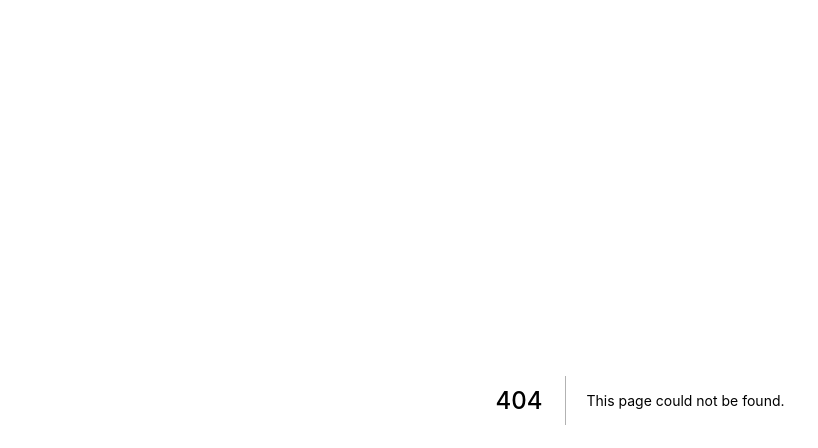
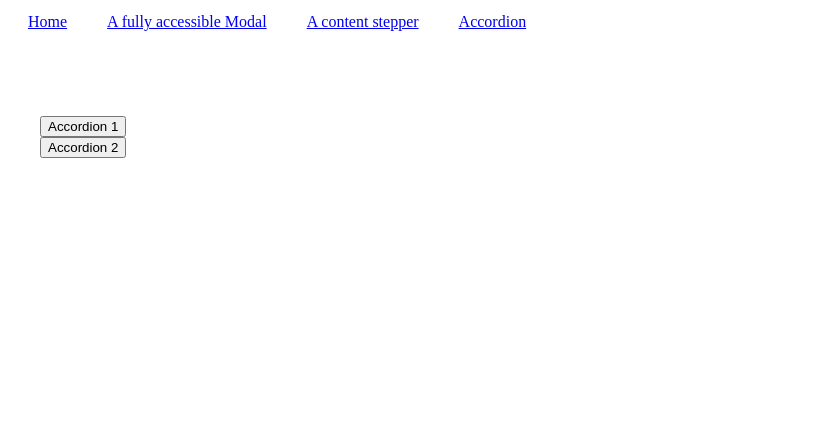
Before and after one commit to alexbuiltit/react-hooks, a Next.js app: page /accordion in a window 1280 px wide. Before the commit this address had no page. Shown: the top 448 px of the page, without its empty margins (0-818 px from the left). Built offline with nearby package versions, Linux system fonts and the light colour scheme.

Commit message:
added accordion component

```diff
--- /dev/null
+++ b/components/features/accordion/Accordion.js
@@ -0,0 +1,47 @@
+import React, { useState } from 'react';
+import PropTypes from 'prop-types';
+import styled from 'styled-components';
+
+const AccordionWrapper = styled.div`
+  .accordion__content {
+    margin: 0;
+    padding: 1em 1.5em;
+  }
+  .accordion__content {
+    display: none;
+    &.open {
+      display: block;
+    }
+  }
+`;
+
+const Accordion = ({ title, children }) => {
+  const [open, setOpen] = useState(false);
+  const toggleAccordion = () => {
+    setOpen(!open);
+  };
+
+  return (
+    <AccordionWrapper className="accordion__item">
+      <button
+        className="accordion__title"
+        onClick={toggleAccordion}
+        aria-expanded={open}
+      >
+        {title}
+      </button>
+      <div
+        className={`accordion__content ${open ? 'open' : 'closed'}`}
+        role="region"
+      >
+        {children}
+      </div>
+    </AccordionWrapper>
+  );
+};
+
+Accordion.propTypes = {
+  title: PropTypes.string,
+};
+
+export default Accordion;
--- a/components/global/Header.js
+++ b/components/global/Header.js
@@ -37,6 +37,11 @@ const Header = () => (
             <a>A content stepper</a>
           </Link>
         </li>
+        <li>
+          <Link href="/accordion">
+            <a>Accordion</a>
+          </Link>
+        </li>
       </ul>
     </MainNavigation>
   </div>
--- /dev/null
+++ b/pages/accordion.js
@@ -0,0 +1,29 @@
+import React from 'react';
+import Layout from '../components/global/Layout';
+import Accordion from '../components/features/accordion/Accordion';
+const Index = () => {
+  return (
+    <Layout>
+      <Accordion title="Accordion 1">
+        <p>
+          Integer posuere erat a ante venenatis dapibus posuere velit aliquet.
+          Nulla vitae elit libero, a pharetra augue. Nulla vitae elit libero, a
+          pharetra augue. Cum sociis natoque penatibus et magnis dis parturient
+          montes, nascetur ridiculus mus. Etiam porta sem malesuada magna mollis
+          euismod. Donec ullamcorper nulla non metus auctor fringilla.
+        </p>
+      </Accordion>
+      <Accordion title="Accordion 2">
+        <p>
+          Integer posuere erat a ante venenatis dapibus posuere velit aliquet.
+          Nulla vitae elit libero, a pharetra augue. Nulla vitae elit libero, a
+          pharetra augue. Cum sociis natoque penatibus et magnis dis parturient
+          montes, nascetur ridiculus mus. Etiam porta sem malesuada magna mollis
+          euismod. Donec ullamcorper nulla non metus auctor fringilla.
+        </p>
+      </Accordion>
+    </Layout>
+  );
+};
+
+export default Index;
```
Also changed, not shown: components/features/stepper/Stepper.js (+4 -4 lines), pages/modal.js (+8 -0 lines).
